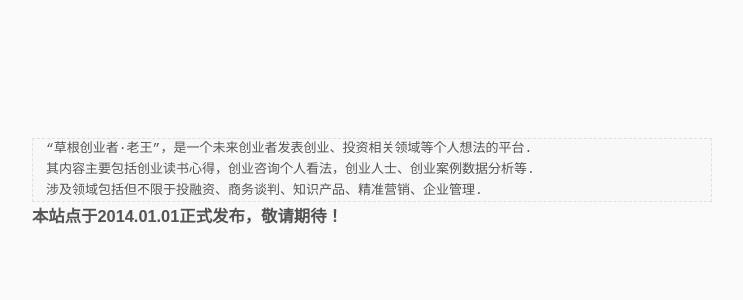
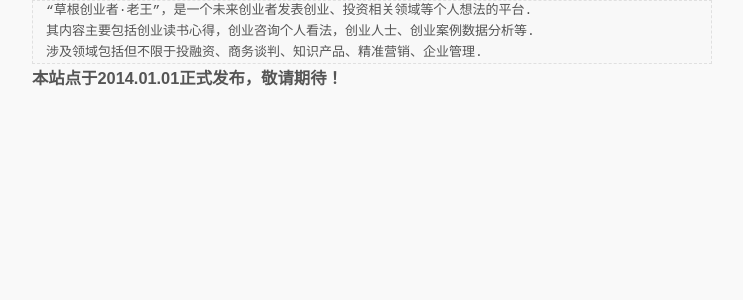
Before and after one commit to laowang24/laowang24.github.com, a Jekyll site: the page built from index.markdown, in a window 1280 px wide. Shown: the top 300 px of the page, without its empty margins (268-1011 px from the left). Built offline with Jekyll 4.4.1, drawn with Linux system fonts in a browser that asks for light colours; some web fonts are replaced; Markdown is read by kramdown in place of the engine named in the settings.

Commit message:
update at 2013-12-17

```diff
--- a/_layouts/welcome.html
+++ b/_layouts/welcome.html
@@ -22,7 +22,7 @@
   <body>
       <div id="main" role="main">
 
-        <div id="content" style="margin: 10px auto;padding-top:10%">
+        <div id="content">
         {{ content }}
         </div>
       </div> <!-- main -->
```
